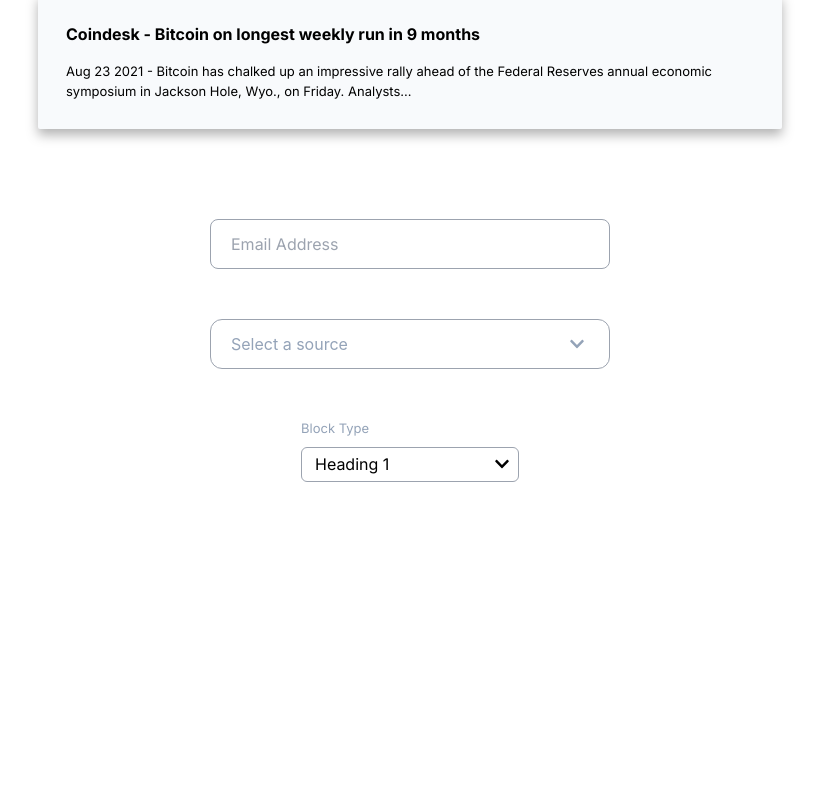
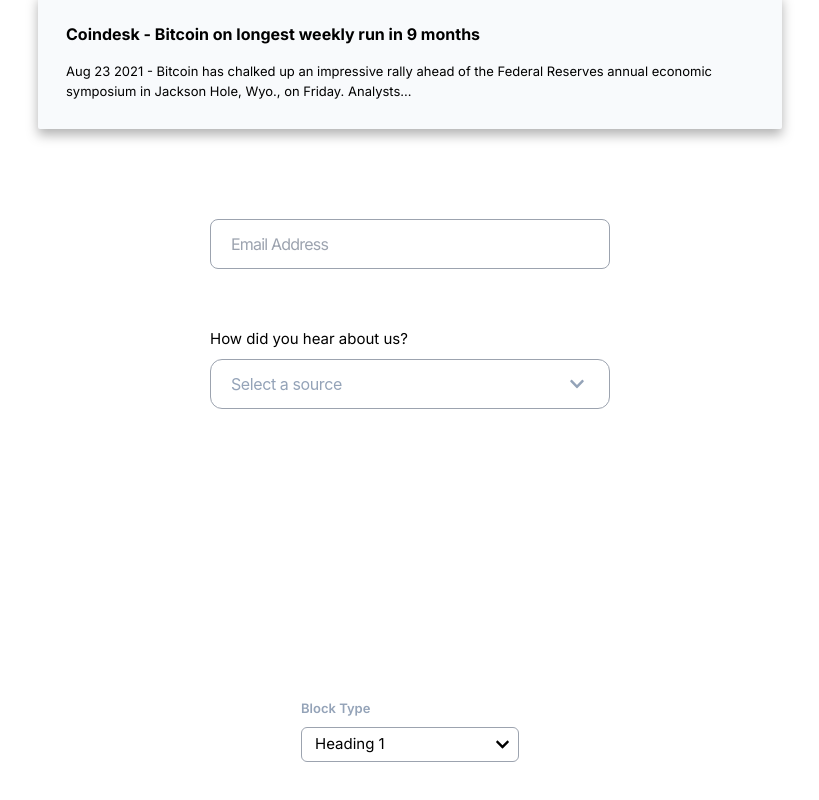
Before and after one commit to Devrajsinh-Jhala/Internship-Project, a React (Create React App) app: page / in a window 1280 px wide. Shown: the part 5878-6678 px from the top of the page, without its empty margins (230-1049 px from the left). Before the commit the page ends 6410 px from the top, so only its background shows below. Built offline with nearby package versions, Linux system fonts and the light colour scheme.

Commit message:
Added few changes

```diff
--- a/src/components/BlockLabel.jsx
+++ b/src/components/BlockLabel.jsx
@@ -3,13 +3,13 @@
 
 const DropDown = () => {
   return (
-    <div className="flex flex-col items-center justify-start mt-[50px] mb-[50px]">
+    <div className="flex flex-col items-center justify-start mt-[290px] mb-[50px]">
       <div>
-        <p className="font-inter text-slate-400 text-[13px] mb-2 ">
+        <p className="font-inter font-semibold text-slate-400 text-[13px] mb-2 ">
           Block Type
         </p>
         <button
-          className={`inline-flex items-center text-black font-inter
+          className={`inline-flex items-center text-[15px] text-black font-inter
            justify-between w-[218px] rounded-md border border-gray-400 pl-[13px] h-[35px] py-[13px]`}
         >
           Heading 1
--- a/src/components/DropDown.jsx
+++ b/src/components/DropDown.jsx
@@ -13,9 +13,12 @@
   return (
     <div className="flex flex-col items-center justify-start mt-[50px] mb-[50px]">
       <div>
+        <p className="font-inter py-2 text-[15px] leading-6">
+          How did you hear about us?
+        </p>
         <button
           onClick={handleClick}
-          className={`inline-flex items-center focus:border-2 focus:border-indigo-500 ${
+          className={`inline-flex items-center tracking-tight focus:border-2 focus:border-indigo-500 ${
             input !== "Select a source" ? "text-back" : "text-slate-400"
           } justify-between w-[400px] rounded-xl border border-gray-400 pl-[20px] h-[50px] py-[20px]`}
         >
@@ -26,13 +29,13 @@
         </button>
         {/* Menu Button */}
         {isOpen && (
-          <div className="origin-center absolute w-[400px] mt-2 rounded-md shadow-lg focus:outline-none font-inter ">
+          <div className="origin-center block absolute w-[400px] mt-2 rounded-md shadow-lg focus:outline-none font-inter ">
             <div
               onClick={() => {
                 setInput("Twitter");
                 setIsOpen(false);
               }}
-              className="cursor-pointer hover:bg-slate-50 py-2 px-4 "
+              className="cursor-pointer block hover:bg-slate-50 py-2 px-4 "
             >
               Twitter
             </div>
@@ -41,7 +44,7 @@
                 setInput("Instagram");
                 setIsOpen(false);
               }}
-              className="cursor-pointer hover:bg-slate-50 py-2 px-4 "
+              className="cursor-pointer block hover:bg-slate-50 py-2 px-4 "
             >
               Instagram
             </div>
--- a/src/components/InputElement.jsx
+++ b/src/components/InputElement.jsx
@@ -5,7 +5,7 @@
     <div className="flex flex-col items-center justify-center mt-[50px] mb-[50px]">
       <div>
         <input
-          className="w-[400px] font-inter pl-[20px] border border-gray-400 rounded-lg  focus:outline-none py-[20px] h-[50px] "
+          className="w-[400px] tracking-tighter font-inter pl-[20px] border border-gray-400 rounded-lg  focus:outline-none py-[20px] h-[50px] "
           type="email"
           name="email"
           placeholder="Email Address"
```
